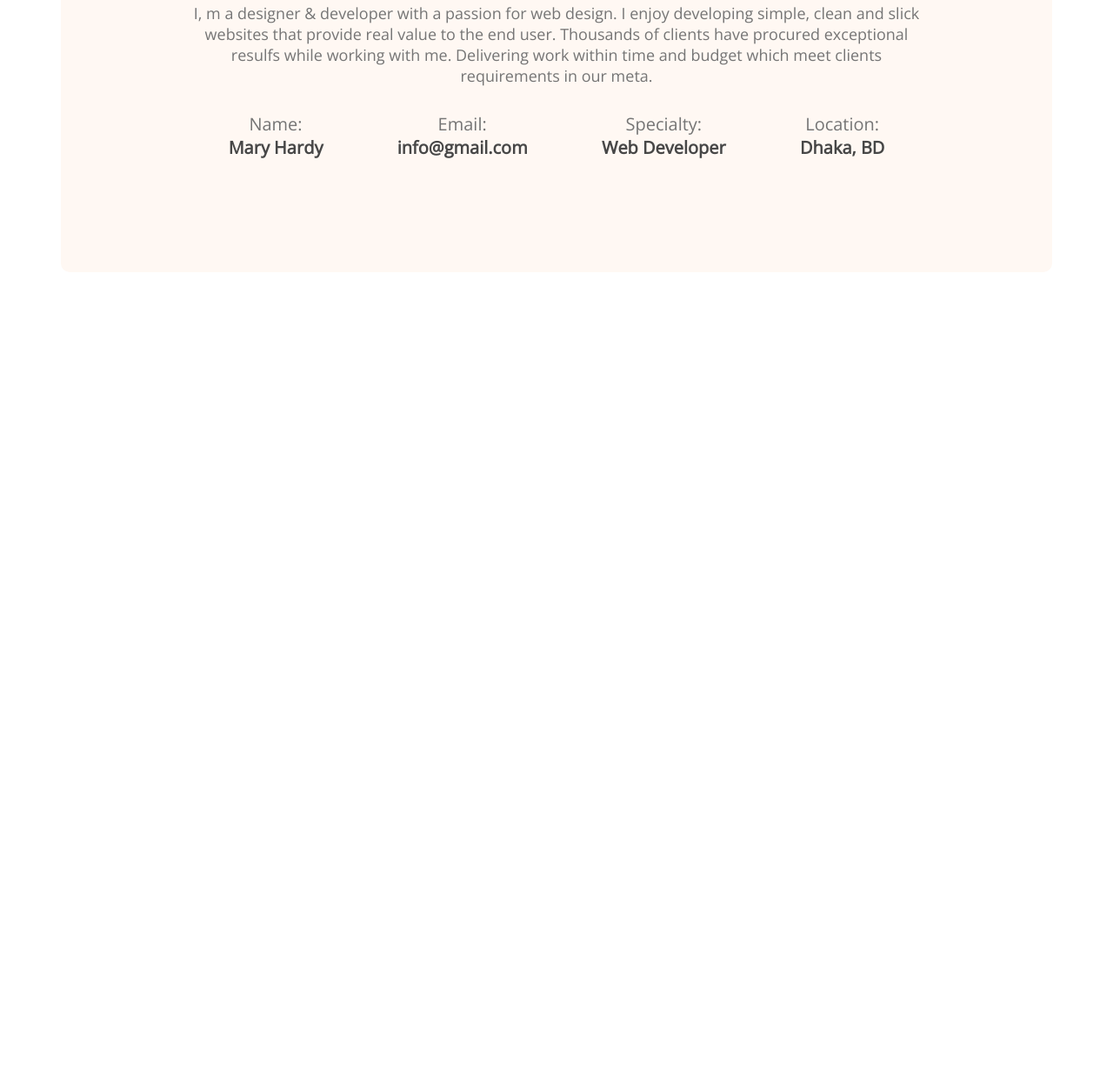
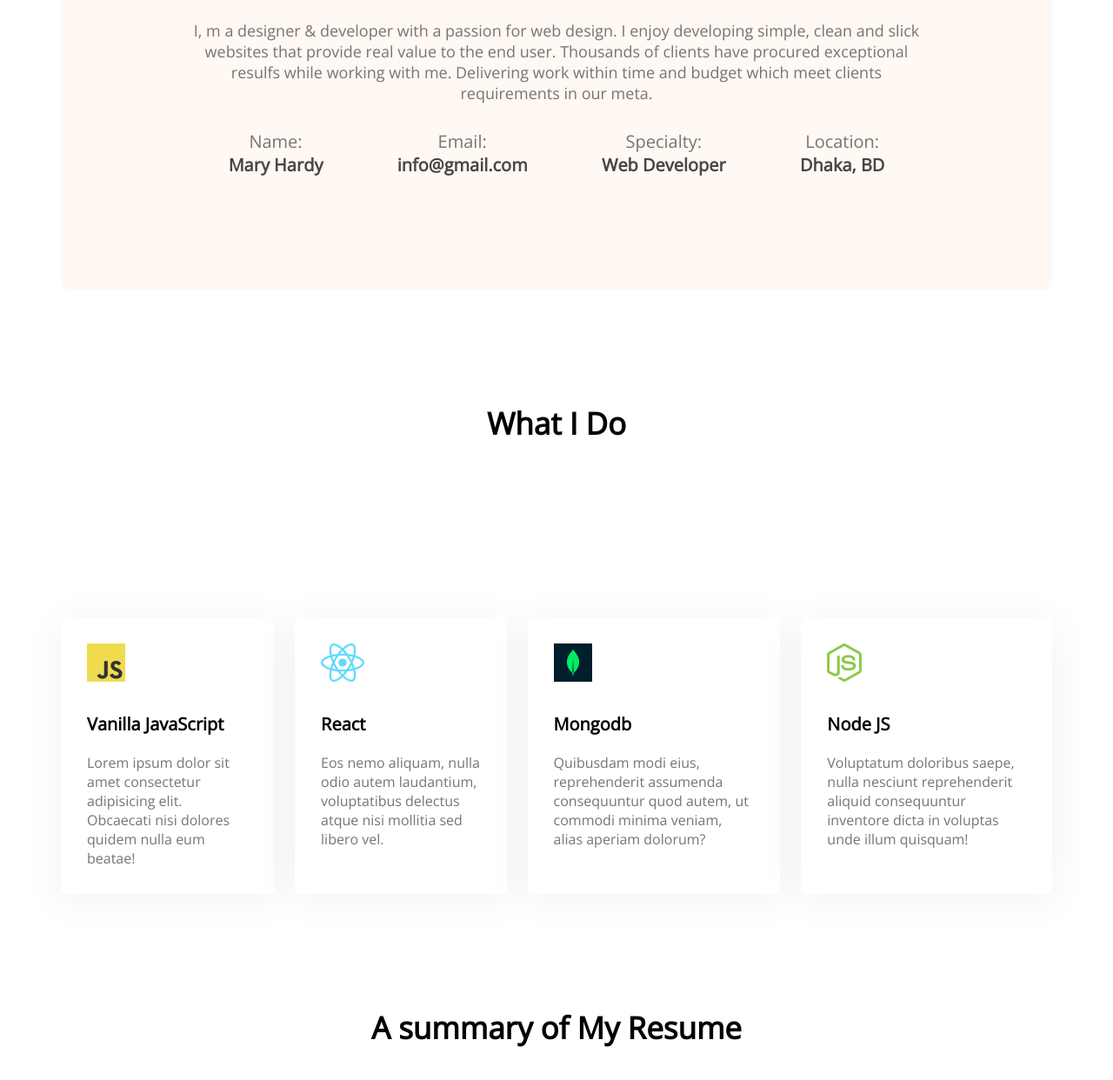
Before and after one commit to AshadudjamanLimon/developer-portfolio, a plain HTML site: page index.html in a window 1280 px wide. Shown: the part 1174-2416 px from the top of the page at 87% size. Before the commit the page ends 1487 px from the top, so only its background shows below. Drawn offline with nearby package versions, Linux system fonts and the light colour scheme.

Commit message:
added skills content

```diff
--- a/index.html
+++ b/index.html
@@ -52,6 +52,39 @@
                 </div>
             </div>
         </section>
+        <!-- what i do section -->
+        <section class="what-i-do">
+            <h3 class="section-title">What I Do</h3>
+
+            <!-- .skills-container>.skill*4>img+p.skill-title+p.skill-description>lorem15 -->
+
+            <div class="skills-container">
+                <div class="skill">
+                    <img src="images/icons/js.png" alt="">
+                    <p class="skill-title">Vanilla JavaScript</p>
+                    <p class="skill-description">Lorem ipsum dolor sit amet consectetur adipisicing elit. Obcaecati nisi dolores quidem nulla eum beatae!</p>
+                </div>
+                <div class="skill">
+                    <img src="images/icons/react.png" alt="">
+                    <p class="skill-title">React</p>
+                    <p class="skill-description">Eos nemo aliquam, nulla odio autem laudantium, voluptatibus delectus atque nisi mollitia sed libero vel.</p>
+                </div>
+                <div class="skill">
+                    <img src="images/icons/mongo.png" alt="">
+                    <p class="skill-title">Mongodb</p>
+                    <p class="skill-description">Quibusdam modi eius, reprehenderit assumenda consequuntur quod autem, ut commodi minima veniam, alias aperiam dolorum?</p>
+                </div>
+                <div class="skill">
+                    <img src="images/icons/nodejs.png" alt="">
+                    <p class="skill-title">Node JS</p>
+                    <p class="skill-description">Voluptatum doloribus saepe, nulla nesciunt reprehenderit aliquid consequuntur inventore dicta in voluptas unde illum quisquam!</p>
+                </div>
+            </div>
+        </section>
+        <!-- Resume SEction -->
+        <section class="resume">
+            <h3 class="section-title">A summary of My Resume</h3>
+        </section>
     </main>
     <footer>
 
--- a/styles/portfolio.css
+++ b/styles/portfolio.css
@@ -69,19 +69,21 @@ main{
     max-width: 1140px;
     margin: 0 auto;
 }
-
+section{
+    margin-top: 130px;
+}
 /* about section styles */
 .about{
-    margin-top: 130px;
     background: #FFF8F3;
     border-radius: 10px;
     padding: 130px 150px;
     text-align: center;
 }
 .section-title{
+    text-align: center;
     font-weight: 700;
     font-size: 35px;
-    margin-bottom: 30px;
+    margin-bottom: 50px;
 }
 .section-description{
     color: #757575;
@@ -101,3 +103,27 @@ main{
     font-size: 20px;
     color: #474747;
 }
+/* what i do section */
+
+.skills-container{
+    display: flex;
+    gap: 24px;
+    margin-top: 200px;
+}
+.skill{
+    background: #FFFFFF;
+    box-shadow: 0px 6px 50px rgba(0, 0, 0, 0.06);
+    border-radius: 5px;
+    padding: 30px;
+}
+.skill-title{
+    font-weight: 700;
+    font-size: 20px;
+    margin-top: 30px;
+    margin-bottom: 20px;
+}
+.skill-description{
+    color: #757575;
+}
+
+/* Resume Style */
```
